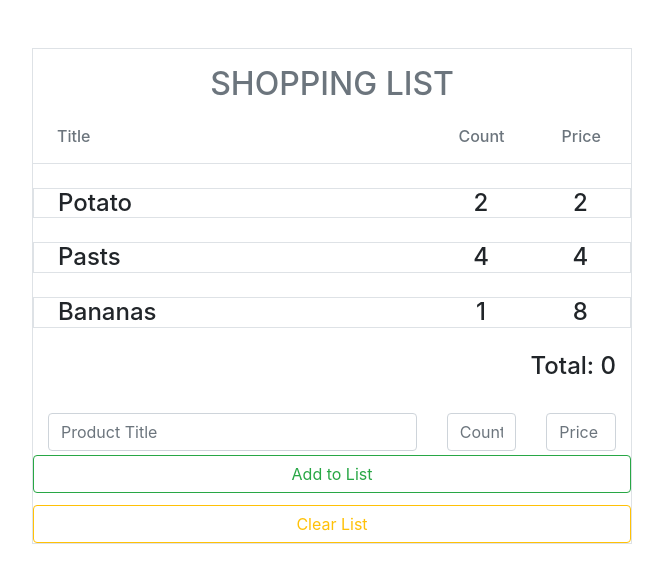
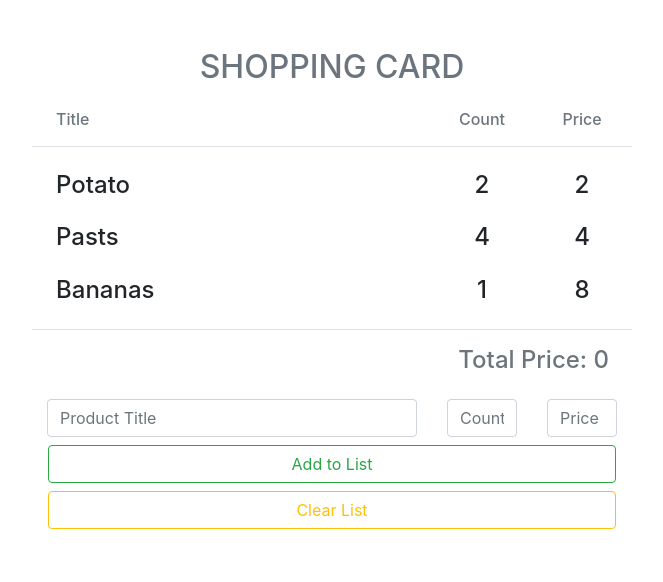
Before and after one commit to slvDev/shopping-basket, a React (Create React App) app: page / in a window 1280 px wide. Shown: the top 582 px of the page, without its empty margins (308-971 px from the left). Built offline with nearby package versions, Linux system fonts and the light colour scheme.

Commit message:
add design fixes

```diff
--- a/src/Components/AddProductForm.js
+++ b/src/Components/AddProductForm.js
@@ -9,12 +9,12 @@ const AddProductForm = () => {
             <div className="col-2">
                 <input type="text" className="form-control" placeholder="Count" aria-describedby="button-addon2" />
             </div>
-            <div className="col-2 mb-1">
+            <div className="col-2 mb-2">
                 <input type="text" className="form-control" placeholder="Price" aria-describedby="button-addon2" />
             </div>
 
-            <button className="mb-1 btn btn-outline-success btn-block" type="submit" id="button-addon2">Add to List</button>
-            <button className="btn btn-outline-warning btn-block" type="submit" id="button-addon2">Clear List</button>
+            <button className="mx-3 btn btn-outline-success btn-block" type="submit" id="button-addon2">Add to List</button>
+            <button className="mx-3 btn btn-outline-warning btn-block" type="submit" id="button-addon2">Clear List</button>
         </div>
     )
 }
--- a/src/Components/App.js
+++ b/src/Components/App.js
@@ -27,7 +27,7 @@ class App extends Component {
 
     render() {
         return (
-            <div className="container border mt-5">
+            <div className="container mt-5">
                 <Header />
                 <ProductList products={this.state.products} />
                 <Footer />
--- a/src/Components/Footer.js
+++ b/src/Components/Footer.js
@@ -2,9 +2,9 @@ import React from 'react'
 
 const Footer = () => {
     return (
-        <div className="row mb-4">
+        <div className="row border-top py-3 text-muted">
             <div className="col text-right">
-                <h4>Total: 0</h4>
+                <h4 className="mr-2">Total Price: 0</h4>
             </div>
         </div>
     )
--- a/src/Components/Header.js
+++ b/src/Components/Header.js
@@ -3,7 +3,7 @@ import React from 'react'
 const Header = () => {
     return(
         <div className="mt-3 text-muted">
-            <h2 className="text-uppercase text-center ">Shopping List</h2>
+            <h2 className="text-uppercase text-center ">Shopping Card</h2>
             <div className="row mt-4 h6 text-center border-bottom pb-3">
                 <div className="col pl-4 text-left">Title</div>
                 <div className="col-2">Count</div>
--- a/src/Components/Product.js
+++ b/src/Components/Product.js
@@ -2,7 +2,7 @@ import React from 'react'
 
 const Product = (props) => {
     return (
-        <div className="row my-4 h4 text-center border">
+        <div className="row my-4 h4 text-center">
             <div className="col pl-4 text-left">
                 {props.name}
             </div>
```
